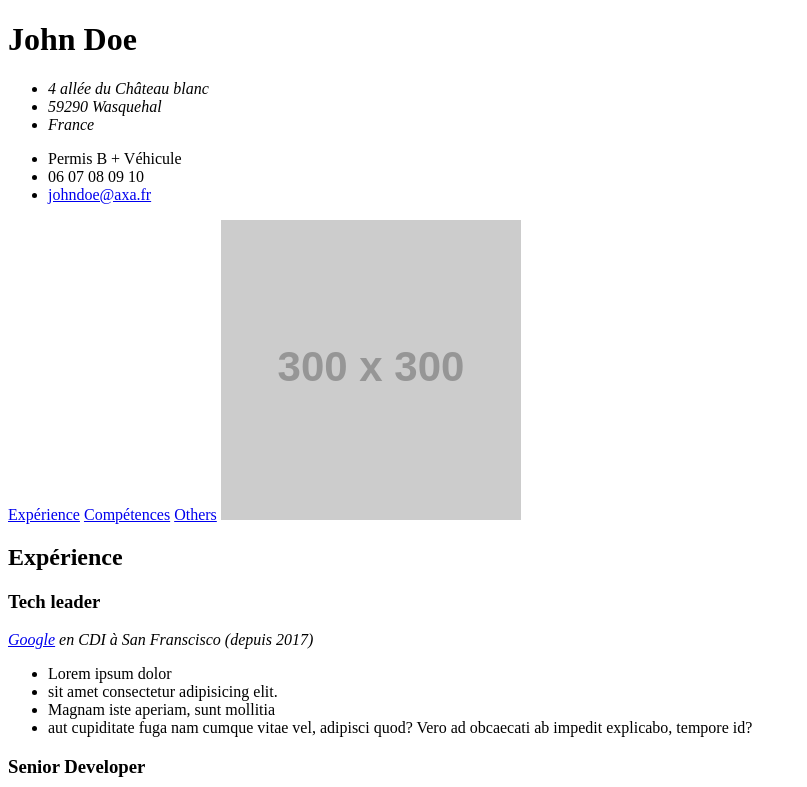
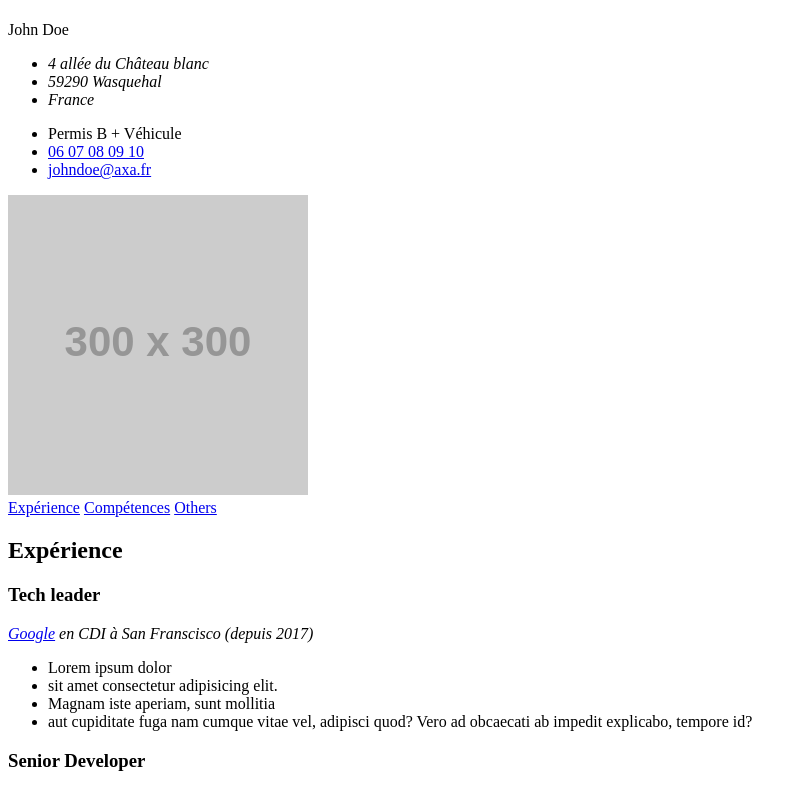
Before and after one commit to samuel-gomez/formation-front-end, a plain HTML site: page index.html in a window 1280 px wide. Shown: the top 787 px of the page, without its empty margins (0-807 px from the left). Drawn offline with Linux system fonts and the light colour scheme; placeholder pictures from the web are drawn by us.

Commit message:
update html

```diff
--- a/index.html
+++ b/index.html
@@ -10,7 +10,9 @@
 </head>
 
 <body>
-    <h1>John Doe</h1>
+    <h1></h1>
+
+    John Doe</h1>
     <address>
         <ul>
             <li>4 allée du Château blanc</li>
@@ -20,79 +22,75 @@
     </address>
     <ul>
         <li>Permis B + Véhicule</li>
-        <li>06 07 08 09 10</li>
         <li>
-            <a href="mailto:johndoe@axa.fr">johndoe@axa.fr</a>
+            <a href="tel:0607080910">06 07 08 09 10</a>
         </li>
+        <li>
+            <a title="contacter John Doe" href="mailto:johndoe@axa.fr?subject=Formation%20HTML%2FCSS&body=Bonne%20Formation%20%3A)">johndoe@axa.fr</a>
+        </li>
+
     </ul>
-    <a href="#exp">Expérience</a>
-    <a href="#comp">Compétences</a>
-    <a href="#oth">Others</a>
+
+
     <img alt="John Doe" title="Photo CV de John Doe" src="https://via.placeholder.com/150x150" srcset="https://via.placeholder.com/150x150 320w, https://via.placeholder.com/200x200 640w , https://via.placeholder.com/250x250 1024w, https://via.placeholder.com/300x300 1280w"
     />
-    <h2>Expérience</h2>
+    <nav>
+        <a href="#exp">Expérience</a>
+        <a href="#comp">Compétences</a>
+        <a href="#oth">Others</a>
+    </nav>
+
+    <h2 id="exp">Expérience</h2>
     <h3>Tech leader</h3>
     <i>
         <a href="http://www.google.fr" target="blank" title="Aller sur Google.fr">Google</a> en CDI à San Franscisco (depuis 2017)</i>
     <ul>
         <li>Lorem ipsum dolor </li>
         <li>
-            sit amet consectetur adipisicing elit.
-        </li>
+            sit amet consectetur adipisicing elit. </li>
         <li>
-            Magnam iste aperiam, sunt mollitia
-        </li>
+            Magnam iste aperiam, sunt mollitia </li>
         <li>
-            aut cupiditate fuga nam cumque vitae vel, adipisci quod? Vero ad obcaecati ab impedit explicabo, tempore id?
-        </li>
+            aut cupiditate fuga nam cumque vitae vel, adipisci quod? Vero ad obcaecati ab impedit explicabo, tempore id?</li>
     </ul>
+
     <h3>Senior Developer</h3>
     <i>Amazon en CDI à San Franscisco (de 2010 à 2015)</i>
     <ul>
         <li>Lorem ipsum dolor </li>
         <li>
-            sit amet consectetur adipisicing elit.
-        </li>
+            sit amet consectetur adipisicing elit. </li>
         <li>
-            Magnam iste aperiam, sunt mollitia
-        </li>
+            Magnam iste aperiam, sunt mollitia </li>
         <li>
-            aut cupiditate fuga nam cumque vitae vel, adipisci quod? Vero ad obcaecati ab impedit explicabo, tempore id?
-        </li>
+            aut cupiditate fuga nam cumque vitae vel, adipisci quod? Vero ad obcaecati ab impedit explicabo, tempore id?</li>
     </ul>
     <h3>Developer</h3>
     <i>Facebook en CDI à San Franscisco (de 2013 à 2015)</i>
     <ul>
         <li>Lorem ipsum dolor </li>
         <li>
-            sit amet consectetur adipisicing elit.
-        </li>
+            sit amet consectetur adipisicing elit. </li>
         <li>
-            Magnam iste aperiam, sunt mollitia
-        </li>
+            Magnam iste aperiam, sunt mollitia </li>
         <li>
-            aut cupiditate fuga nam cumque vitae vel, adipisci quod? Vero ad obcaecati ab impedit explicabo, tempore id?
-        </li>
+            aut cupiditate fuga nam cumque vitae vel, adipisci quod? Vero ad obcaecati ab impedit explicabo, tempore id?</li>
     </ul>
     <h3>Developer</h3>
     <i>Twitter en CDI à San Franscisco (de 2010 à 2013)</i>
     <ul>
         <li>Lorem ipsum dolor </li>
         <li>
-            sit amet consectetur adipisicing elit.
-        </li>
+            sit amet consectetur adipisicing elit. </li>
         <li>
-            Magnam iste aperiam, sunt mollitia
-        </li>
+            Magnam iste aperiam, sunt mollitia </li>
         <li>
-            aut cupiditate fuga nam cumque vitae vel, adipisci quod? Vero ad obcaecati ab impedit explicabo, tempore id?
-        </li>
+            aut cupiditate fuga nam cumque vitae vel, adipisci quod? Vero ad obcaecati ab impedit explicabo, tempore id?</li>
     </ul>
-    <h2>Compétences</h2>
+    <h2 id="comp">Compétences</h2>
     <ul>
         <li>Technos Notes (1 à 5)</li>
-        <li>
-            Front-end
+        <li>Front-end
             <ul>
                 <li>
                     <span>React</span>:
@@ -116,8 +114,7 @@
                 </li>
             </ul>
         </li>
-        <li>
-            Back-end
+        <li>Back-end
             <ul>
                 <li>
                     <span>Nodejs</span>:
@@ -149,8 +146,10 @@
             <span>Moyenne Générale</span>:
             <span>4</span>
         </li>
+
     </ul>
-    <h2>Loisirs</h2>
+
+    <h2 id="oth">Loisirs</h2>
     <figure>
         <img alt="Basket" title="Loisir : Basket" src="https://via.placeholder.com/150x150" srcset="https://via.placeholder.com/150x150 320w, https://via.placeholder.com/200x200 640w , https://via.placeholder.com/250x250 1024w, https://via.placeholder.com/300x300 1280w"
         />
```
